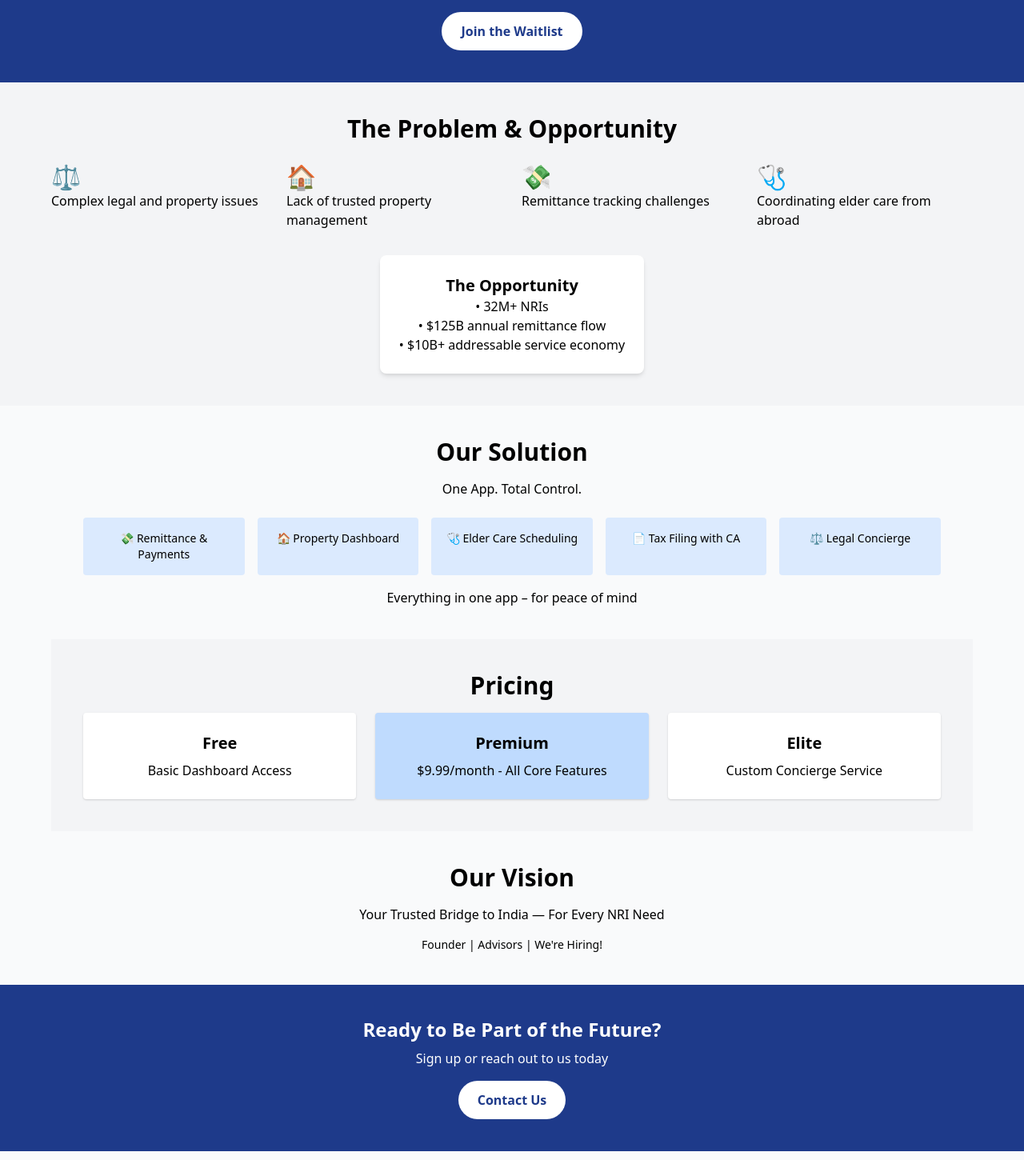
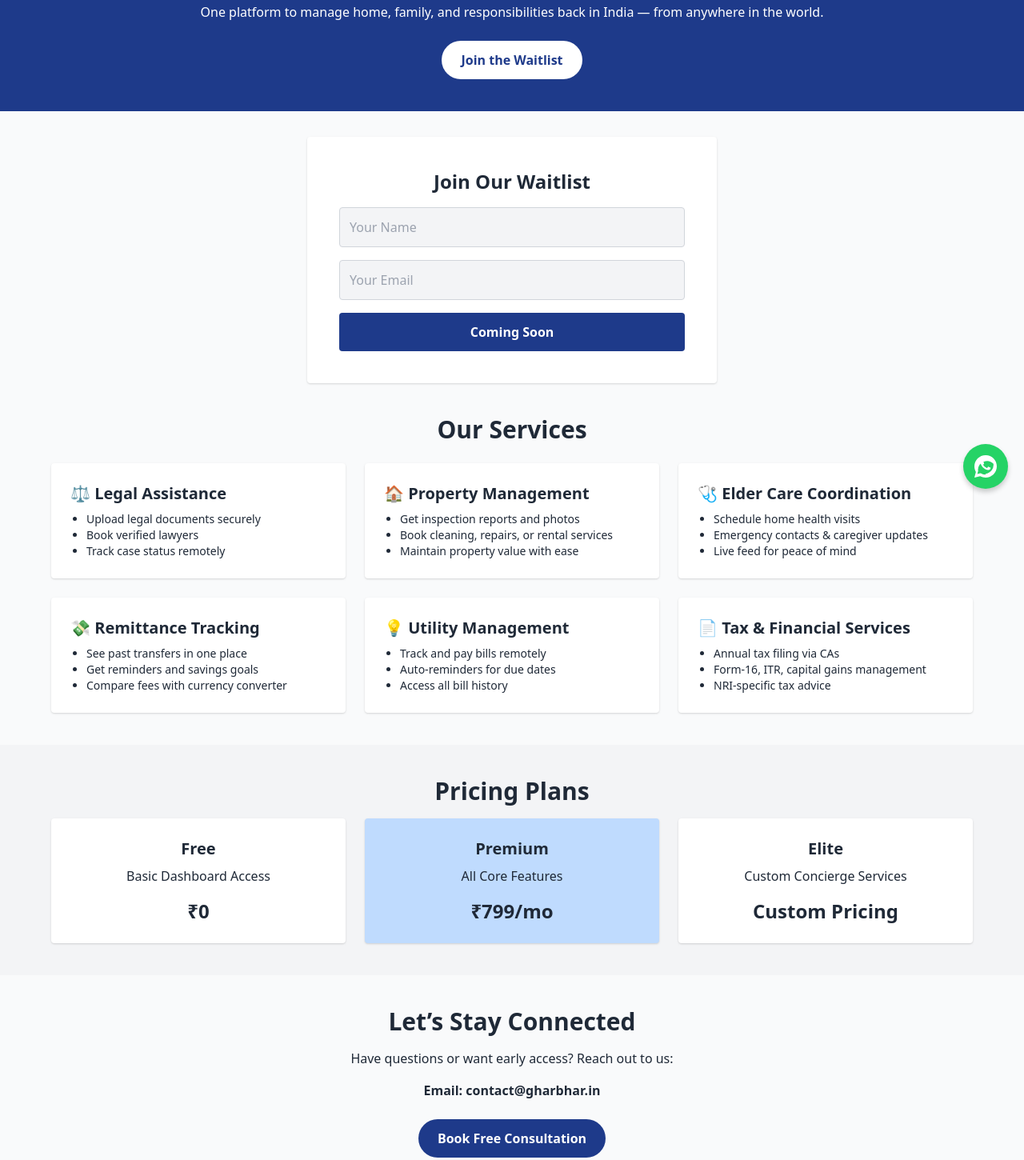
Before and after one commit to HomeWard1/nribridge1, a plain HTML site: page index.html in a window 1280 px wide. Shown: the part 169-1619 px from the top of the page at 80% size. Drawn offline with nearby package versions, Linux system fonts and the light colour scheme.

Commit message:
Update index.html

```diff
--- a/index.html
+++ b/index.html
@@ -2,85 +2,163 @@
 <html lang="en">
 <head>
   <meta charset="UTF-8" />
-  <meta name="viewport" content="width=device-width, initial-scale=1.0"/>
-  <title>NRI Bridge</title>
-  <link href="https://cdn.jsdelivr.net/npm/tailwindcss@2.2.19/dist/tailwind.min.css" rel="stylesheet">
+  <title>GharBhar – Helping You Care From Afar</title>
+  <meta name="viewport" content="width=device-width, initial-scale=1" />
+  <link href="https://cdn.jsdelivr.net/npm/tailwindcss@2.2.19/dist/tailwind.min.css" rel="stylesheet" />
+  <style>
+    /* Floating WhatsApp button */
+    #whatsapp-btn {
+      position: fixed;
+      bottom: 20px;
+      right: 20px;
+      background-color: #25d366;
+      border-radius: 50%;
+      width: 56px;
+      height: 56px;
+      display: flex;
+      align-items: center;
+      justify-content: center;
+      box-shadow: 0 4px 6px rgba(0,0,0,0.2);
+      cursor: not-allowed; /* dummy, non-clickable */
+      z-index: 1000;
+    }
+  </style>
 </head>
-<body class="font-sans bg-gray-50">
+<body class="font-sans bg-gray-50 text-gray-800">
 
   <!-- Hero Section -->
-  <section class="bg-blue-900 text-white p-10 text-center">
-    <h1 class="text-4xl font-bold">NRI Bridge</h1>
-    <p class="text-xl mt-2">Empowering Overseas Indians</p>
-    <p class="mt-4 text-lg">A Unified Digital Concierge for Managing Life Back Home</p>
-    <button class="mt-6 px-6 py-3 bg-white text-blue-900 font-bold rounded-full hover:bg-gray-200">Join the Waitlist</button>
+  <header class="bg-blue-900 text-white text-center p-10">
+    <img src="ghar-bhar-logo.png" alt="GharBhar Logo" class="mx-auto mb-4 w-40" />
+    <h1 class="text-4xl font-bold">GharBhar</h1>
+    <p class="text-xl mt-2">Helping You Care From Afar</p>
+    <p class="mt-4">One platform to manage home, family, and responsibilities back in India — from anywhere in the world.</p>
+    <a href="#waitlist" class="mt-6 inline-block px-6 py-3 bg-white text-blue-900 font-bold rounded-full hover:bg-gray-200">Join the Waitlist</a>
+  </header>
+
+  <!-- Waitlist Form (Dummy) -->
+  <section id="waitlist" class="p-10 max-w-lg mx-auto bg-white rounded shadow mt-8">
+    <h2 class="text-2xl font-bold mb-4 text-center">Join Our Waitlist</h2>
+    <form>
+      <input
+        type="text"
+        placeholder="Your Name"
+        disabled
+        class="w-full p-3 border border-gray-300 rounded mb-4 bg-gray-100 cursor-not-allowed"
+      />
+      <input
+        type="email"
+        placeholder="Your Email"
+        disabled
+        class="w-full p-3 border border-gray-300 rounded mb-4 bg-gray-100 cursor-not-allowed"
+      />
+      <button
+        type="submit"
+        disabled
+        class="w-full bg-blue-900 text-white py-3 rounded font-bold cursor-not-allowed"
+      >
+        Coming Soon
+      </button>
+    </form>
   </section>
 
-  <!-- Problem & Opportunity -->
-  <section class="p-10 bg-gray-100 text-center">
-    <h2 class="text-3xl font-bold mb-6">The Problem & Opportunity</h2>
-    <div class="grid grid-cols-2 md:grid-cols-4 gap-6 text-left max-w-6xl mx-auto">
-      <div><span class="text-3xl">⚖️</span><p>Complex legal and property issues</p></div>
-      <div><span class="text-3xl">🏠</span><p>Lack of trusted property management</p></div>
-      <div><span class="text-3xl">💸</span><p>Remittance tracking challenges</p></div>
-      <div><span class="text-3xl">🩺</span><p>Coordinating elder care from abroad</p></div>
-    </div>
-    <div class="mt-8 p-6 bg-white rounded-lg shadow-md inline-block max-w-md mx-auto">
-      <h3 class="text-xl font-semibold">The Opportunity</h3>
-      <p>• 32M+ NRIs</p>
-      <p>• $125B annual remittance flow</p>
-      <p>• $10B+ addressable service economy</p>
-    </div>
-  </section>
-
-  <!-- Solution Section -->
-  <section class="p-10 text-center max-w-6xl mx-auto">
-    <h2 class="text-3xl font-bold mb-4">Our Solution</h2>
-    <p class="mb-6">One App. Total Control.</p>
-    <div class="grid grid-cols-2 md:grid-cols-5 gap-4 text-sm">
-      <div class="bg-blue-100 p-4 rounded">💸 Remittance & Payments</div>
-      <div class="bg-blue-100 p-4 rounded">🏠 Property Dashboard</div>
-      <div class="bg-blue-100 p-4 rounded">🩺 Elder Care Scheduling</div>
-      <div class="bg-blue-100 p-4 rounded">📄 Tax Filing with CA</div>
-      <div class="bg-blue-100 p-4 rounded">⚖️ Legal Concierge</div>
-    </div>
-    <p class="mt-4">Everything in one app – for peace of mind</p>
-  </section>
-
-  <!-- Pricing -->
-  <section class="bg-gray-100 p-10 text-center max-w-6xl mx-auto">
-    <h2 class="text-3xl font-bold mb-4">Pricing</h2>
-    <div class="grid grid-cols-1 md:grid-cols-3 gap-6">
+  <!-- Services -->
+  <section class="p-10">
+    <h2 class="text-3xl font-bold text-center mb-6">Our Services</h2>
+    <div class="grid grid-cols-1 md:grid-cols-3 gap-6 text-left max-w-6xl mx-auto">
+      <!-- Service cards here (same as before) -->
+      <!-- ...[use the same service blocks from previous code]... -->
       <div class="bg-white p-6 rounded shadow">
-        <h3 class="font-bold text-xl">Free</h3>
-        <p class="mt-2">Basic Dashboard Access</p>
-      </div>
-      <div class="bg-blue-200 p-6 rounded shadow">
-        <h3 class="font-bold text-xl">Premium</h3>
-        <p class="mt-2">$9.99/month - All Core Features</p>
+        <h3 class="text-xl font-semibold mb-2">⚖️ Legal Assistance</h3>
+        <ul class="list-disc ml-5 text-sm">
+          <li>Upload legal documents securely</li>
+          <li>Book verified lawyers</li>
+          <li>Track case status remotely</li>
+        </ul>
       </div>
       <div class="bg-white p-6 rounded shadow">
-        <h3 class="font-bold text-xl">Elite</h3>
-        <p class="mt-2">Custom Concierge Service</p>
+        <h3 class="text-xl font-semibold mb-2">🏠 Property Management</h3>
+        <ul class="list-disc ml-5 text-sm">
+          <li>Get inspection reports and photos</li>
+          <li>Book cleaning, repairs, or rental services</li>
+          <li>Maintain property value with ease</li>
+        </ul>
+      </div>
+      <div class="bg-white p-6 rounded shadow">
+        <h3 class="text-xl font-semibold mb-2">🩺 Elder Care Coordination</h3>
+        <ul class="list-disc ml-5 text-sm">
+          <li>Schedule home health visits</li>
+          <li>Emergency contacts & caregiver updates</li>
+          <li>Live feed for peace of mind</li>
+        </ul>
+      </div>
+      <div class="bg-white p-6 rounded shadow">
+        <h3 class="text-xl font-semibold mb-2">💸 Remittance Tracking</h3>
+        <ul class="list-disc ml-5 text-sm">
+          <li>See past transfers in one place</li>
+          <li>Get reminders and savings goals</li>
+          <li>Compare fees with currency converter</li>
+        </ul>
+      </div>
+      <div class="bg-white p-6 rounded shadow">
+        <h3 class="text-xl font-semibold mb-2">💡 Utility Management</h3>
+        <ul class="list-disc ml-5 text-sm">
+          <li>Track and pay bills remotely</li>
+          <li>Auto-reminders for due dates</li>
+          <li>Access all bill history</li>
+        </ul>
+      </div>
+      <div class="bg-white p-6 rounded shadow">
+        <h3 class="text-xl font-semibold mb-2">📄 Tax & Financial Services</h3>
+        <ul class="list-disc ml-5 text-sm">
+          <li>Annual tax filing via CAs</li>
+          <li>Form-16, ITR, capital gains management</li>
+          <li>NRI-specific tax advice</li>
+        </ul>
       </div>
     </div>
   </section>
 
-  <!-- Vision -->
-  <section class="p-10 text-center max-w-6xl mx-auto">
-    <h2 class="text-3xl font-bold mb-4">Our Vision</h2>
-    <p class="mb-4">Your Trusted Bridge to India — For Every NRI Need</p>
-    <p class="text-sm">Founder | Advisors | We're Hiring!</p>
+  <!-- Pricing -->
+  <section class="bg-gray-100 p-10 text-center">
+    <h2 class="text-3xl font-bold mb-4">Pricing Plans</h2>
+    <div class="grid grid-cols-1 md:grid-cols-3 gap-6 max-w-6xl mx-auto">
+      <div class="bg-white p-6 rounded shadow">
+        <h3 class="text-xl font-bold">Free</h3>
+        <p class="mt-2">Basic Dashboard Access</p>
+        <p class="text-2xl font-bold mt-4">₹0</p>
+      </div>
+      <div class="bg-blue-200 p-6 rounded shadow">
+        <h3 class="text-xl font-bold">Premium</h3>
+        <p class="mt-2">All Core Features</p>
+        <p class="text-2xl font-bold mt-4">₹799/mo</p>
+      </div>
+      <div class="bg-white p-6 rounded shadow">
+        <h3 class="text-xl font-bold">Elite</h3>
+        <p class="mt-2">Custom Concierge Services</p>
+        <p class="text-2xl font-bold mt-4">Custom Pricing</p>
+      </div>
+    </div>
   </section>
 
-  <!-- Contact CTA -->
-  <section class="bg-blue-900 text-white p-10 text-center">
-    <h2 class="text-2xl font-semibold">Ready to Be Part of the Future?</h2>
-    <p class="mt-2">Sign up or reach out to us today</p>
-    <button class="mt-4 px-6 py-3 bg-white text-blue-900 font-bold rounded-full hover:bg-gray-200">
-      Contact Us
-    </button>
+  <!-- Contact -->
+  <section id="contact" class="p-10 text-center">
+    <h2 class="text-3xl font-bold mb-4">Let’s Stay Connected</h2>
+    <p>Have questions or want early access? Reach out to us:</p>
+    <p class="mt-4 font-semibold">Email: contact@gharbhar.in</p>
+    <a href="#" class="inline-block mt-6 px-6 py-3 bg-blue-900 text-white font-bold rounded-full hover:bg-blue-700">Book Free Consultation</a>
   </section>
+
+  <!-- Footer -->
+  <footer class="bg-blue-900 text-white p-4 text-center">
+    <p>&copy; 2025 GharBhar. All rights reserved.</p>
+  </footer>
+
+  <!-- Dummy WhatsApp Button -->
+  <div id="whatsapp-btn" title="WhatsApp (coming soon)">
+    <svg xmlns="http://www.w3.org/2000/svg" fill="white" viewBox="0 0 24 24" width="28" height="28">
+      <path d="M20.52 3.48A11.882 11.882 0 0012 0C5.373 0 0 5.373 0 12c0 2.11.552 4.14 1.6 5.92L0 24l6.13-1.55a11.83 11.83 0 005.87 1.54c6.627 0 12-5.373 12-12 0-3.205-1.25-6.215-3.48-8.48zm-8.5 17.3a9.66 9.66 0 01-4.9-1.38l-.35-.21-3.64.92.97-3.54-.23-.36a9.58 9.58 0 0116.55-6.9 9.614 9.614 0 01-8.34 10.57zm5.05-7.54c-.27-.14-1.58-.78-1.82-.87-.24-.1-.42-.14-.6.14s-.7.87-.86 1.04c-.16.17-.32.19-.6.07-.27-.14-1.13-.42-2.15-1.32-.8-.7-1.34-1.57-1.5-1.85-.16-.27-.02-.41.12-.55.12-.12.27-.32.41-.48.14-.16.19-.27.28-.45.09-.18.04-.34-.02-.48-.07-.14-.6-1.43-.82-1.95-.22-.52-.44-.45-.6-.46-.15-.01-.34-.01-.53-.01s-.48.07-.73.34c-.24.27-.92.9-.92 2.18 0 1.27.94 2.5 1.07 2.68.12.18 1.84 2.8 4.45 3.92.62.27 1.1.43 1.48.55.62.19 1.19.16 1.64.1.5-.06 1.58-.65 1.8-1.28.22-.63.22-1.17.15-1.28-.07-.1-.27-.16-.55-.3z"/>
+    </svg>
+  </div>
 
 </body>
 </html>
```
